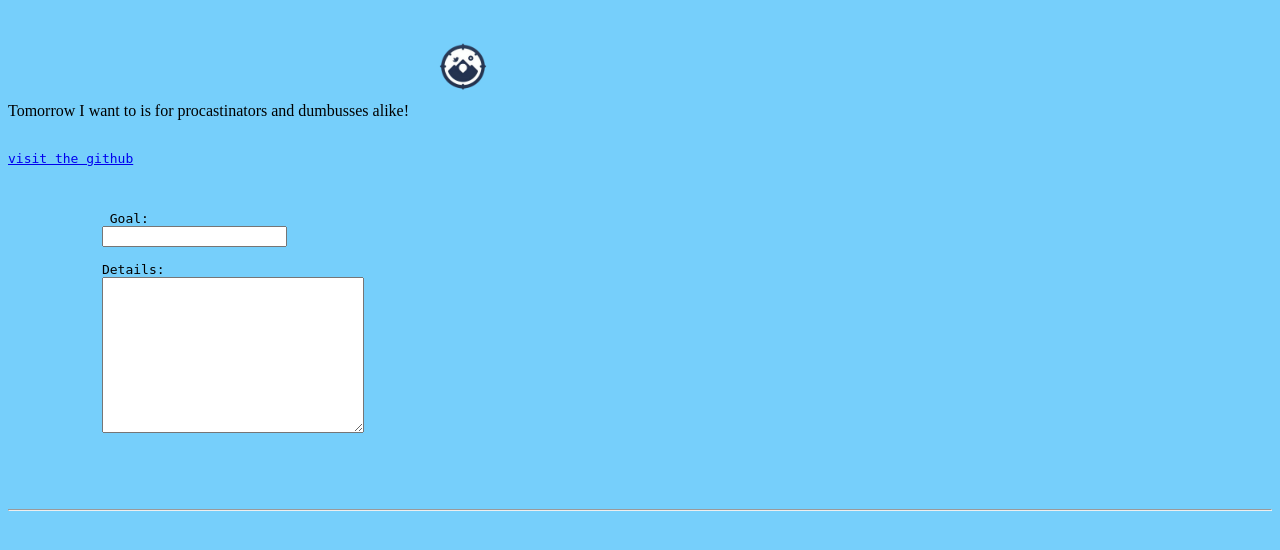
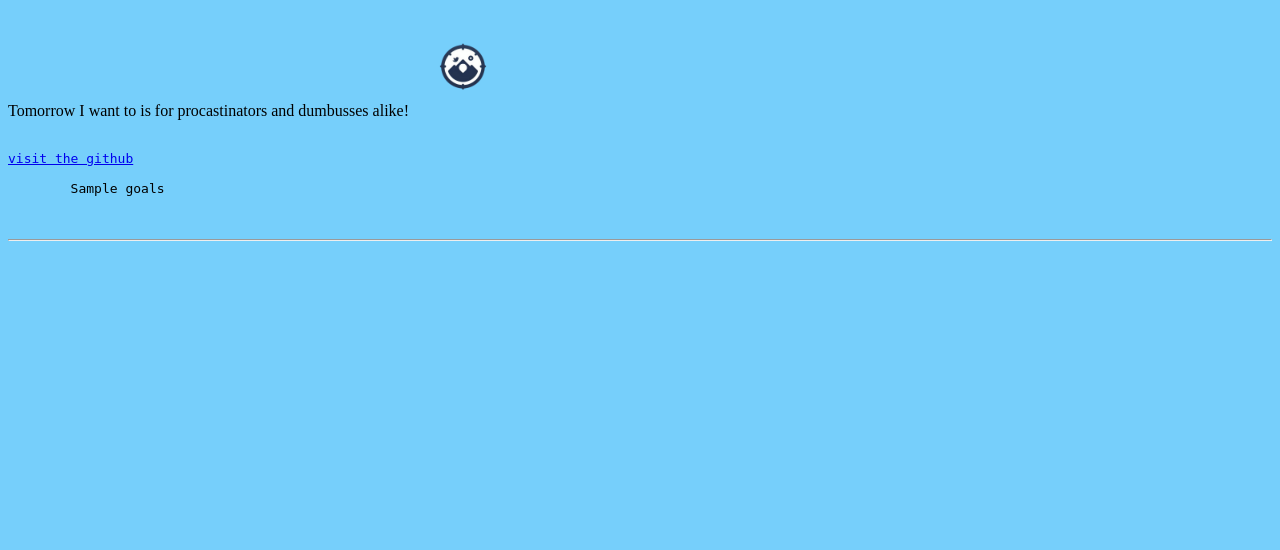
Before and after one commit to erkambo/TIWT, a Flask app: template templates/goals.html in a window 1280 px wide. Shown: the part 165-715 px from the top of the page. Run offline with Flask 3, Linux system fonts and the light colour scheme; the template is opened without the code that fills it: most values are stand-ins (such as "Sample title", 1, 10 or a date in 2020).

Commit message:
Day 5
Implementing a simple Database using SQLite 3 and chatgpt integration complete

```diff
--- a/app.py
+++ b/app.py
@@ -4,6 +4,7 @@ import datetime
 import requests
 import openai
 import re
+import sqlite3
 #from openai import OpenAI
 from flask import Flask, session, abort, redirect, request, render_template, jsonify
 from google.oauth2 import id_token
@@ -39,7 +40,35 @@ SCOPES = ["https://www.googleapis.com/auth/calendar"]
 class user:
     creds = None
 
-#client = OpenAI()
+#Database
+con = sqlite3.connect("events.db" ,check_same_thread=False) #Con represents connection to database
+
+#We need a cursor to execute SQL statments
+cur = con.cursor()
+
+# cur.execute("""
+#             CREATE TABLE routines(
+#                 title text,
+#                 description text,
+#                 start text,
+#                 end text
+#             ) """)
+
+# print("done.")
+
+# cur.execute("""
+#             CREATE TABLE goals(
+#                 goal text,
+#                 description text,
+#                 end date text
+#                 )
+#             """)
+
+# print("done x2")
+
+
+
+
 
 def main():
     #This section checks for credentials
@@ -140,11 +169,18 @@ def parsing_events(initial_response):
 
 def eventcreation(gptevent):
     creds = user.creds
-    service = build("calendar", "v3", credentials = creds)
+    service = build("calendar", "v3", credentials=creds)
 
     event = gptevent
 
-    event = service.events().insert(calendarId = "primary",body = event).execute()
+    cur.execute("INSERT INTO routines (title, description, start, end) VALUES (?, ?, ?, ?)",
+                (event["summary"], event["description"], event["start"].get("dateTime", event["start"].get("date")),
+                 event["end"].get("dateTime", event["end"].get("date"))))
+    event = service.events().insert(calendarId="primary", body=event).execute()
+
+    # Commit command
+    con.commit()
+
     print(f"Event Created {event.get('htmlLink')}")
 
 
@@ -165,7 +201,10 @@ def ask_gpt(prompt, model="gpt-4o-mini"):
 
 
 
-
+def setgoal(user_input, details, endDate):
+    cur.execute("INSERT INTO goals (goal, description,end) VALUES (?, ?, ?)",
+                (user_input,  details, endDate))
+    con.commit()
 
 
 
@@ -224,7 +263,11 @@ def index():
 @app.route("/goals")
 @login_is_required
 def protected_area():
-    return render_template("goals.html",names = session['name'])
+    allGoals = con.execute("SELECT rowid, * FROM goals")
+    tupleList = ()
+    for goal in allGoals:
+        tupleList += goal
+    return render_template("goals.html",names = session['name'], goals = tupleList )
 
 @app.route("/calendar", methods = ["GET","POST"])
 def calendar():
@@ -234,10 +277,14 @@ def calendar():
 @app.route("/processingevent",methods=["GET","POST"])
 def processingevent():
     user_input = request.form['goal']
+    details = request.form['details']
+    enddate = request.form['date']
     chatgpt_response = ask_gpt(user_input)
     parsing_events(chatgpt_response)
     # eventcreation()
-    return render_template("eventcreated.html", goal = request.form['goal'], details = chatgpt_response, date = request.form['date'] )
+
+    setgoal(user_input,details,enddate)
+    return render_template("eventcreated.html", goal = request.form['goal'], details = chatgpt_response, date = enddate )
 
 if __name__ == "__main__":
     app.run(host='0.0.0.0', port=80, debug=True)
@@ -245,7 +292,8 @@ if __name__ == "__main__":
 
 
 
-
+#close connection
+    cur.close()
 
 
 #CODE
--- a/templates/goals.html
+++ b/templates/goals.html
@@ -20,12 +20,7 @@
 
 <a href="https://github.com/erkambo/TIWT/">visit the github</a>
 
-        <form>
-            <label for = "goal"> Goal: </label>
-            <input type="text" id="frame" name="goal"><br>
-            <label for = "details">Details:</label>
-            <textarea name = "details" rows = "10" cols="30"></textarea>
-        </form>
+        {{goals}}
 
     </pre>
 
```
Also changed, not shown: token.json (+1 -1 lines), events.db (added).
